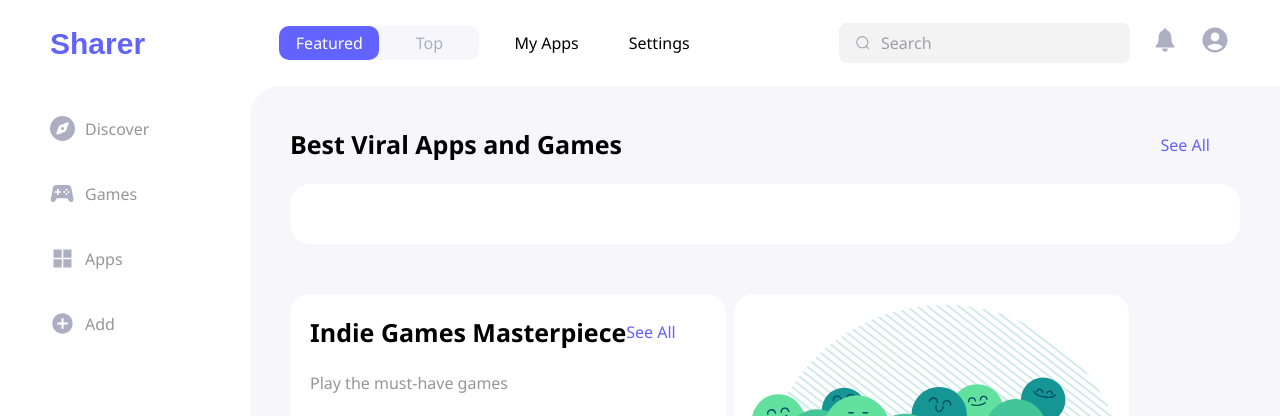
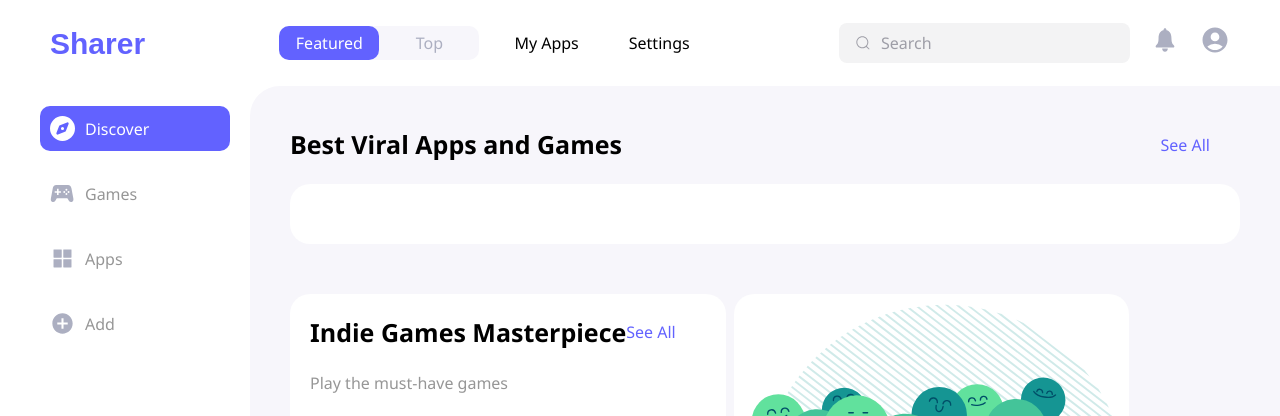
Before and after one commit to ismylsmylv/sharer, a Next.js app: page / in a window 1280 px wide. Shown: the top 416 px of the page. Built offline with nearby package versions, Linux system fonts and the light colour scheme; no server answers; a web font is replaced by a local one.

Commit message:
sidebar style fixes

```diff
--- a/src/components/sidebar/page.tsx
+++ b/src/components/sidebar/page.tsx
@@ -6,6 +6,8 @@ import { VscRequestChanges } from "react-icons/vsc";
 import { IoMdAddCircle } from "react-icons/io";
 import "./style.scss";
 import Link from "next/link";
+import { useEffect } from "react";
+import { usePathname } from "next/navigation";
 type Props = {};
 const sideNavs = [
   {
@@ -21,14 +23,21 @@ const sideNavs = [
   // { icon: <FaThList size={25} color="#ACAFC1" />, title: "categories" },
 ];
 function Sidebar({}: Props) {
+  const pathname = usePathname();
   return (
     <div className="Sidebar">
       <div className="sideNavs">
         {sideNavs.map((elem) => {
           return (
             <Link
+              className={`${
+                pathname === `/${elem.title}`
+                  ? "sideNav active"
+                  : pathname === "/" && elem.title == "discover"
+                  ? "sideNav active"
+                  : "sideNav"
+              }`}
               href={elem.title != "discover" ? "/" + elem.title : "/"}
-              className="sideNav"
               key={elem.title}
             >
               {elem.icon} {elem.title}
--- a/src/components/sidebar/style.scss
+++ b/src/components/sidebar/style.scss
@@ -1,5 +1,6 @@
 .Sidebar {
     padding: 20px 40px;
+    padding-right: 20px;
     min-width: 250px;
     width: 15%;
     background-color: white;
@@ -25,7 +26,7 @@
             padding: 10px;
             border-radius: 10px;
             width: 100%;
-            max-width: 150px;
+            // max-width: 150px;
             cursor: pointer;
             transition: 100ms linear;
 
@@ -37,6 +38,17 @@
                     color: white !important;
                 }
             }
+
+
+        }
+
+        .active {
+            color: white !important;
+            background-color: #6262ff;
+
+            svg {
+                color: white !important;
+            }
         }
     }
 }
```
